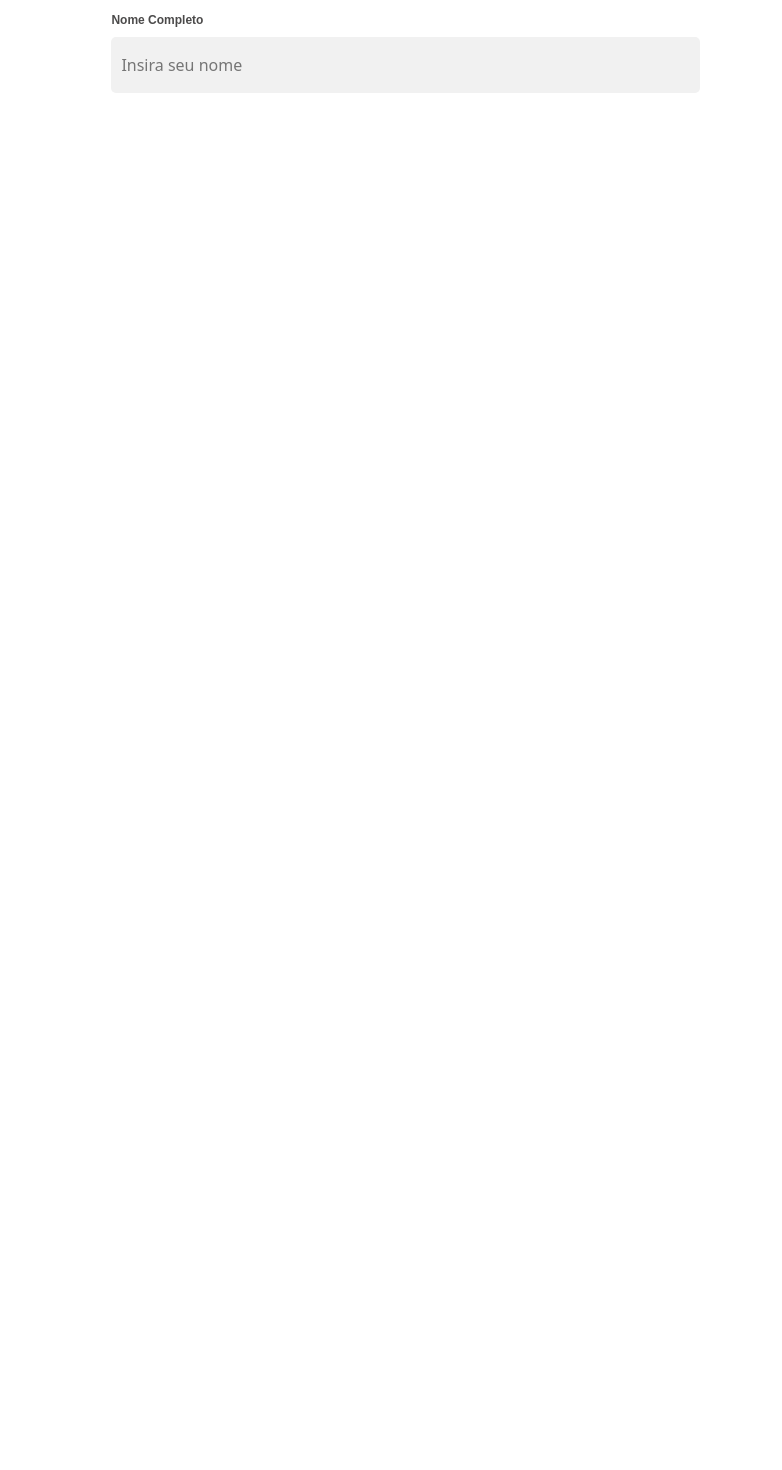
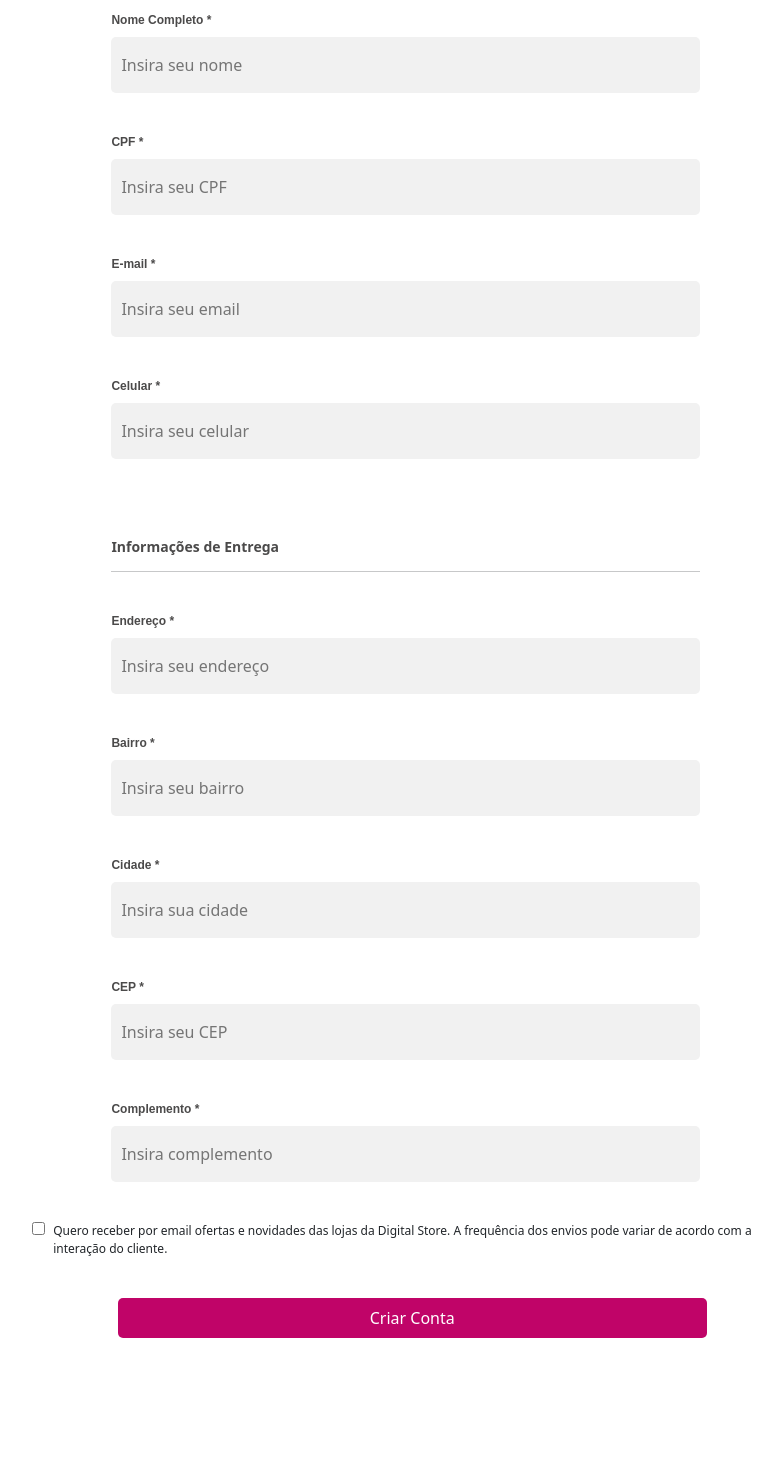
Before and after one commit to DevWesleyMatos/LojaDeSapato-React-, a React (Vite) app: page /createAccounte in a window 1280 px wide. Shown: the part 340-1810 px from the top of the page, without its empty margins (247-1029 px from the left). Before the commit the page ends 800 px from the top, so only its background shows below. Built offline with nearby package versions, Linux system fonts and the light colour scheme; a web font is replaced by a local one.

Commit message:
Criar Conta

```diff
--- a/src/Components/CreateAccounteBody/CreateAccounteBody.css
+++ b/src/Components/CreateAccounteBody/CreateAccounteBody.css
@@ -1,29 +1,61 @@
-
-#create-account-Body{
+#create-account-Body {
     width: 100%;
     display: flex;
     align-items: center;
     flex-direction: column;
 }
-#create-account-h1{
+
+#create-account-h1 {
     width: 50vw;
     margin-top: 5vh;
 }
-#create-account-h1 h1{
+
+#create-account-h1 h1 {
     font-size: 24px;
     font-family: Arial, Helvetica, sans-serif;
     font-weight: bold;
 }
-#create-account-informations{
+
+#create-account-informations {
     width: 50vw;
     margin-top: 5vh;
     margin-left: 2vw;
     background-color: white;
 }
-#create-account-informations h4{
+
+#create-account-informations h4 {
     font-size: 14px;
     font-weight: bold;
     color: rgb(75, 74, 74);
     margin-top: 5vh;
     margin-left: 2vw;
 }
+
+#label {
+    font-size: 12px;
+    display: block;
+    margin-top: 5vh;
+    margin-left: 12vw;
+    margin-right: 9vw;
+    margin-bottom: 5vh;
+    width: 95vh;
+    display: flex;
+    align-items: flex-start;
+    gap: 8px;
+}
+
+#label input[type="checkbox"] {
+  accent-color: rgb(192, 4, 104);
+}
+
+#button {
+    width: 46vw;
+    height: 5vh;
+    margin-left: 12vw;
+    margin-right: 9vw;
+    margin-bottom: 20vh;
+    background-color: rgb(192, 4, 104);
+    color: white;
+    border: none;
+    border-radius: 5px;
+}
--- a/src/Components/CreateAccounteBody/CreateAccounteBody.jsx
+++ b/src/Components/CreateAccounteBody/CreateAccounteBody.jsx
@@ -13,10 +13,66 @@ function CreateAccounteBody() {
                     <hr />
 
                     <Input
-                        label="Nome Completo"
+                        label="Nome Completo *"
                         type="text"
                         placeholder="Insira seu nome"
                     />
+                    <Input
+                        label="CPF *"
+                        type="text"
+                        placeholder="Insira seu CPF"
+                    />
+                    <Input
+                        label="E-mail *"
+                        type="email"
+                        placeholder="Insira seu email"
+                    />
+                    <Input
+                        label="Celular *"
+                        type="text"
+                        placeholder="Insira seu celular"
+                    />
+                </div>
+                <div id='create-account-informations'>
+                    <h4>Informações de Entrega</h4>
+                    <hr />
+
+                    <Input
+                        label="Endereço *"
+                        type="text"
+                        placeholder="Insira seu endereço"
+                    />
+                    <Input
+                        label="Bairro *"
+                        type="text"
+                        placeholder="Insira seu bairro"
+                    />
+                    <Input
+                        label="Cidade *"
+                        type="text"
+                        placeholder="Insira sua cidade"
+                    />
+                    <Input
+                        label="CEP *"
+                        type="text"
+                        placeholder="Insira seu CEP"
+                    />
+                    <Input
+                        label="Complemento *"
+                        type="text"
+                        placeholder="Insira complemento"
+                    />
+                </div>
+                <div id='create-account-label'>
+                    <label id='label'>
+                        <input type="checkbox" />
+                        Quero receber por email ofertas e novidades das lojas da Digital Store. A frequência dos envios pode variar de acordo com a interação do cliente.
+                    </label>
+                </div>
+                <div id='create-account-button'>
+                    <button id='button'>
+                        Criar Conta
+                    </button>
                 </div>
             </section>
         </>
--- a/src/Pages/CreateAccountePage.jsx
+++ b/src/Pages/CreateAccountePage.jsx
@@ -1,11 +1,13 @@
 import CreateAccounteBody from "../Components/CreateAccounteBody/CreateAccounteBody"
 import CreateAccounteHeader from "../Components/CreateAccounteHeader/CreateAccounteHeader"
+import Footer from "../Components/Footer/Footer"
 
 function CreateAccountePage() {
     return (
         <>
             <CreateAccounteHeader />
             <CreateAccounteBody />
+            <Footer/>
         </>
     )
 }
```
Also changed, not shown: src/Pages/Homepage.jsx (indentation only).
